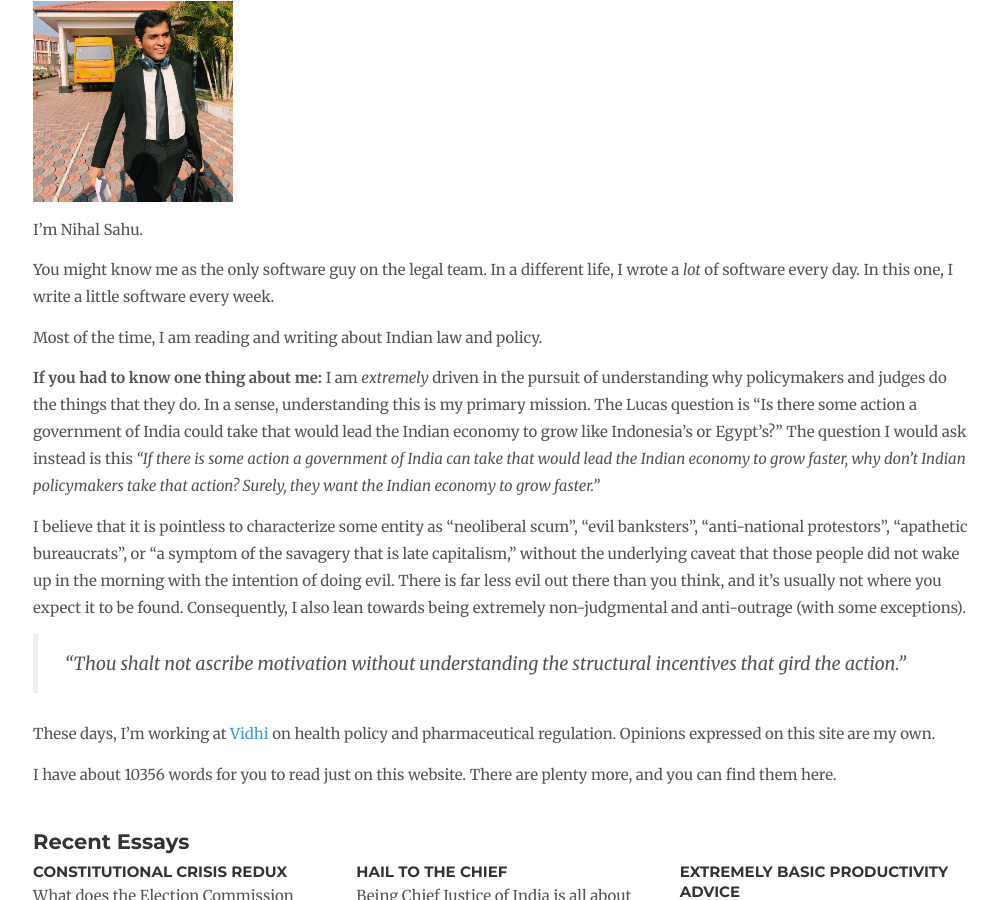
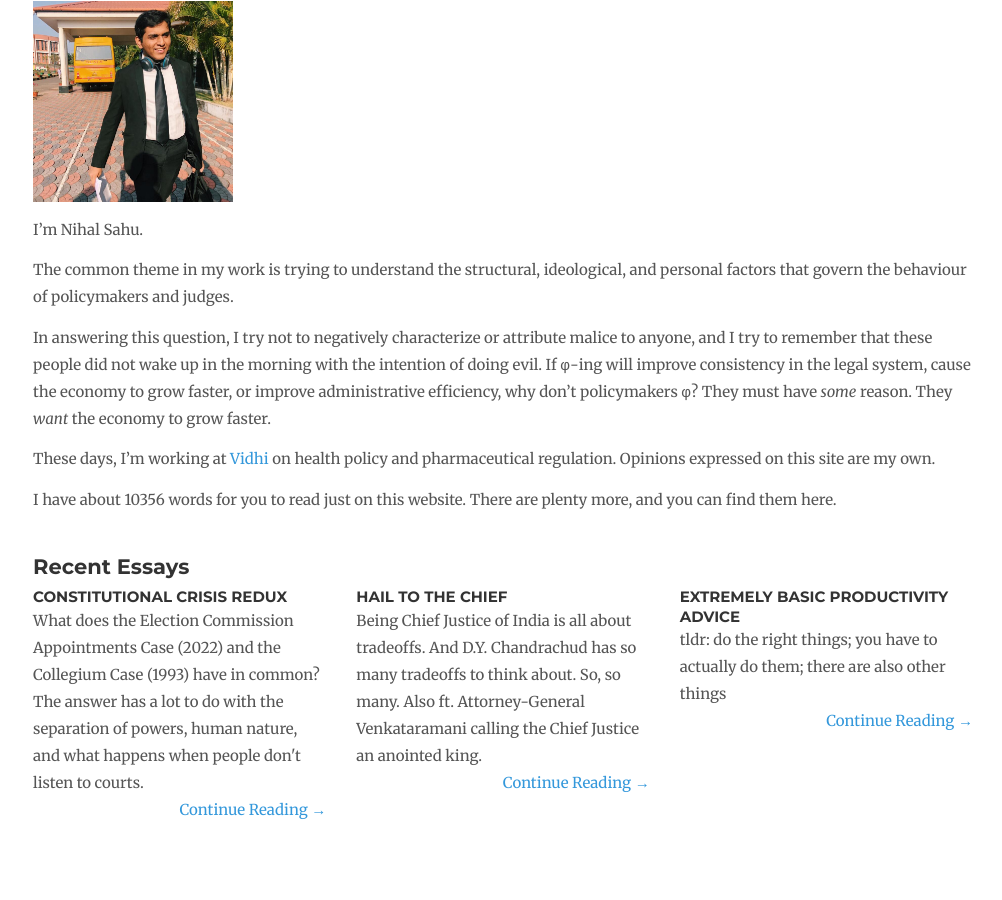
Before and after one commit to annihalated/annihalated.github.io, a Jekyll site: the page built from index.md, in a window 1280 px wide and 900 px high, scrolled down 214 px. Shown: the whole window, without its empty margins (137-1139 px from the left). Built offline with Jekyll 4.4.1, drawn with Linux system fonts in a browser that asks for light colours; nearby versions of some CDN libraries; comment, search, counter and statistics services are not loaded.

Commit message:
new update

```diff
--- a/_includes/intro.md
+++ b/_includes/intro.md
@@ -3,15 +3,10 @@
 
 I'm Nihal Sahu.
 
-You might know me as the only software guy on the legal team. In a different life, I wrote a _lot_ of software every day. In this one, I write a little software every week.
+The common theme in my work is trying to understand the structural, ideological, and personal factors that govern the behaviour of policymakers and judges.
 
-Most of the time, I am reading and writing about Indian law and policy.
 
-**If you had to know one thing about me:** I am *extremely* driven in the pursuit of understanding why policymakers and judges do the things that they do. In a sense, understanding this is my primary mission. The Lucas question is “Is there some action a government of India could take that would lead the Indian economy to grow like Indonesia’s or Egypt’s?” The question I would ask instead is this *“If there is some action a government of India can take that would lead the Indian economy to grow faster, why don’t Indian policymakers take that action? Surely, they want the Indian economy to grow faster.”*
-
-I believe that it is pointless to characterize some entity as  “neoliberal scum”, “evil banksters”, “anti-national protestors”, “apathetic bureaucrats”, or “a symptom of the savagery that is late capitalism,” without the underlying caveat that those people did not wake up in the morning with the intention of doing evil. There is far less evil out there than you think, and it’s usually not where you expect it to be found. Consequently, I also lean towards being extremely non-judgmental and anti-outrage (with some exceptions).
-
-> *“Thou shalt not ascribe motivation without understanding the structural incentives that gird the action.”*
+In answering this question, I try not to negatively characterize or attribute malice to anyone, and I try to remember that these people did not wake up in the morning with the intention of doing evil. If φ-ing will improve consistency in the legal system, cause the economy to grow faster, or improve administrative efficiency, why don’t policymakers φ? They must have *some* reason. They *want* the economy to grow faster.
 
 These days, I'm working at [Vidhi](https://vidhilegalpolicy.in) on health policy and pharmaceutical regulation. Opinions expressed on this site are my own.
 
--- a/stylesheets/shiori.scss
+++ b/stylesheets/shiori.scss
@@ -46,7 +46,6 @@ $blue: #3498db;
 $purple: #9b59b6;
 $orange: #e67e22;
 $red: #e74c3c;
-$vidhi: #dc002d;
 
 {% unless site.data.theme.color == "default" %}
   $theme-color: ${{ site.data.theme.color }};
```
